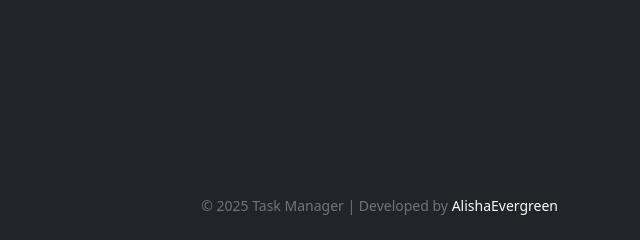
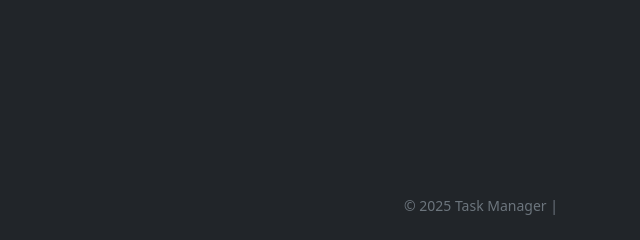
Before and after one commit to aneutepo/python-project-52, a Django app: page / in a window 1280 px wide. Shown: the part 560-800 px from the top of the page, without its empty margins (640-1280 px from the left). Run offline with Django 5.2, Linux system fonts and the light colour scheme; some libraries are stand-ins or nearby versions.

Commit message:
fix errors

```diff
--- a/task_manager/templates/includes/footer.html
+++ b/task_manager/templates/includes/footer.html
@@ -5,16 +5,6 @@
   <div class="text-end text-secondary small">
     <p class="mb-0">
       &copy; {% now "Y" %} Task Manager |
-      Developed by
-      <a href="https://github.com/AlishaEvergreen"
-         class="link-light text-decoration-none"
-         onmouseover="this.style.opacity='0.6'"
-         onmouseout="this.style.opacity='1'"
-         onfocus="this.style.opacity='0.6'"
-         onblur="this.style.opacity='1'"
-         target="_blank" rel="noopener noreferrer">
-         AlishaEvergreen
-      </a>
     </p>
   </div>
 </div>
```
